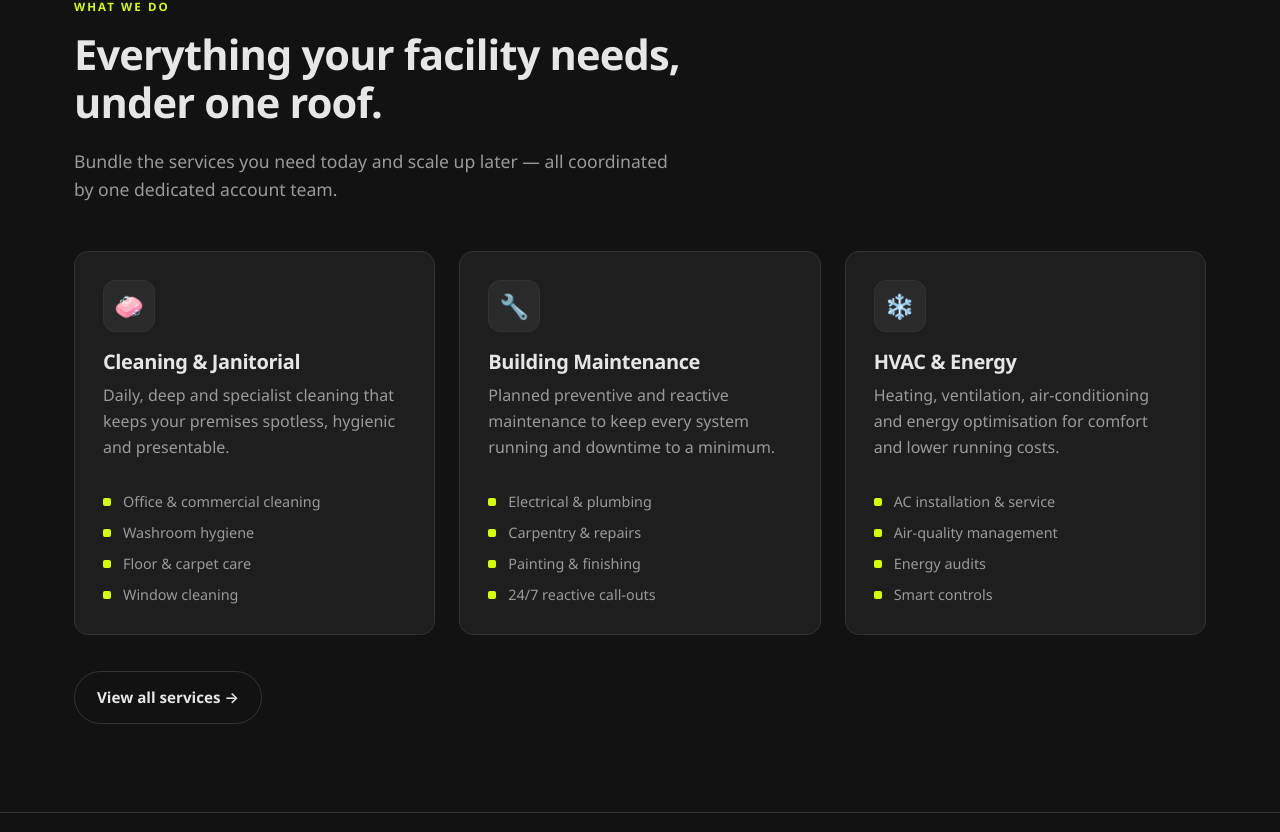
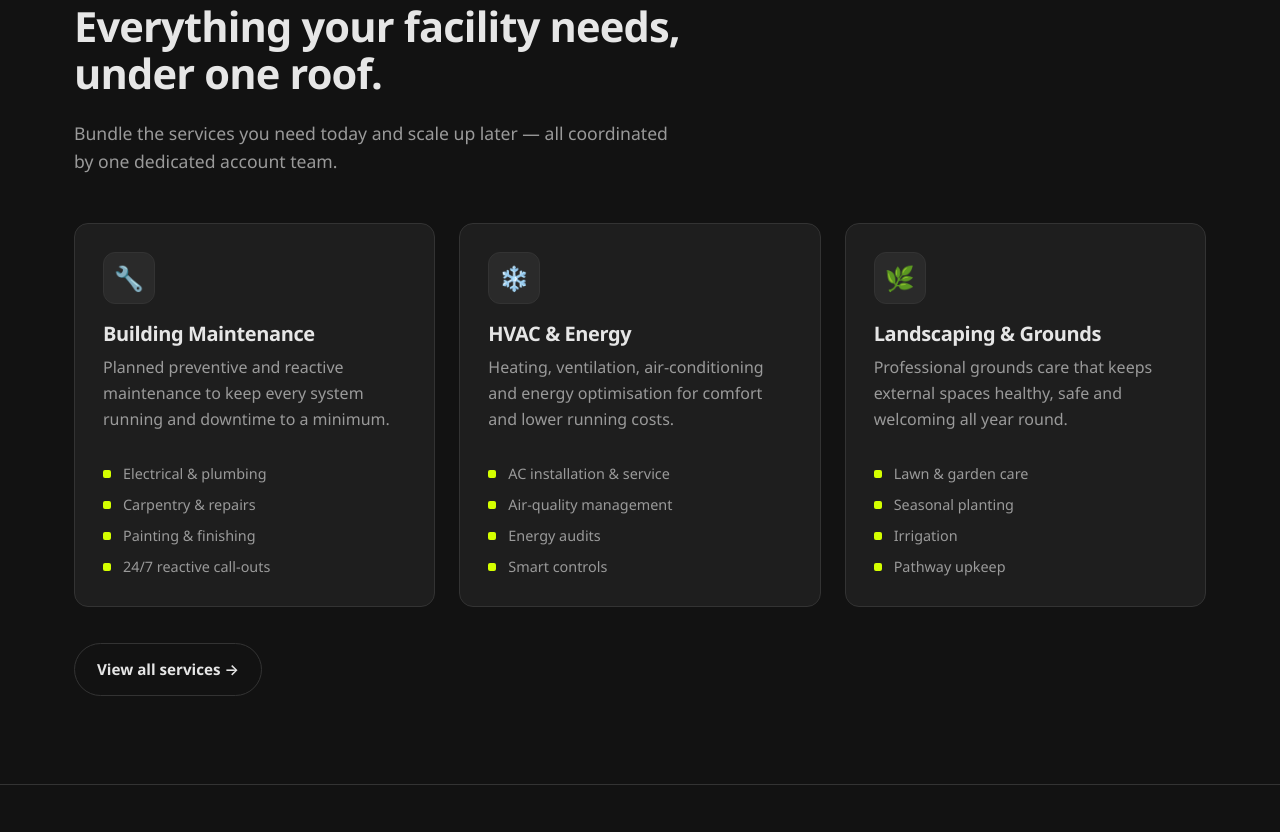
Before and after one commit to jasna18/facility-management, a Nuxt app in the folder frontend/: page / in a window 1280 px wide. Shown: the part 1052-1884 px from the top of the page. Built offline with nearby package versions, Linux system fonts and the light colour scheme.

Commit message:
Trim service list to maintenance, HVAC and landscaping; update hero subtitle

```diff
--- a/frontend/composables/useServices.ts
+++ b/frontend/composables/useServices.ts
@@ -10,14 +10,7 @@ export interface Service {
 }
 
 const services: Service[] = [
-  {
-    id: 'cleaning',
-    title: 'Cleaning & Janitorial',
-    icon: '🧼',
-    summary:
-      'Daily, deep and specialist cleaning that keeps your premises spotless, hygienic and presentable.',
-    features: ['Office & commercial cleaning', 'Washroom hygiene', 'Floor & carpet care', 'Window cleaning']
-  },
+
   {
     id: 'maintenance',
     title: 'Building Maintenance',
@@ -35,14 +28,6 @@ const services: Service[] = [
     features: ['AC installation & service', 'Air-quality management', 'Energy audits', 'Smart controls']
   },
   {
-    id: 'security',
-    title: 'Security Services',
-    icon: '🛡️',
-    summary:
-      'Trained personnel and modern systems to protect your people, assets and premises around the clock.',
-    features: ['Manned guarding', 'CCTV & access control', 'Patrol & response', 'Risk assessment']
-  },
-  {
     id: 'landscaping',
     title: 'Landscaping & Grounds',
     icon: '🌿',
@@ -50,14 +35,7 @@ const services: Service[] = [
       'Professional grounds care that keeps external spaces healthy, safe and welcoming all year round.',
     features: ['Lawn & garden care', 'Seasonal planting', 'Irrigation', 'Pathway upkeep']
   },
-  {
-    id: 'pest',
-    title: 'Pest Control',
-    icon: '🐜',
-    summary:
-      'Integrated, discreet pest management programmes that protect health, stock and reputation.',
-    features: ['Inspection & prevention', 'Treatment programmes', 'Rodent & insect control', 'Compliance reporting']
-  }
+
 ]
 
 export const useServices = () => {
--- a/frontend/pages/index.vue
+++ b/frontend/pages/index.vue
@@ -23,7 +23,7 @@ useHead({ title: 'ProFacility — Integrated Facility Management' })
     <HeroSection
       eyebrow="Integrated Facility Management"
       title="One partner for a building that runs flawlessly."
-      subtitle="ProFacility combines cleaning, maintenance, security, HVAC and energy services into a single, accountable contract — so you can focus on your business."
+      subtitle="ProFacility combines maintenance, HVAC and energy services into a single, accountable contract — so you can focus on your business."
     />
 
     <!-- Stats -->
```
